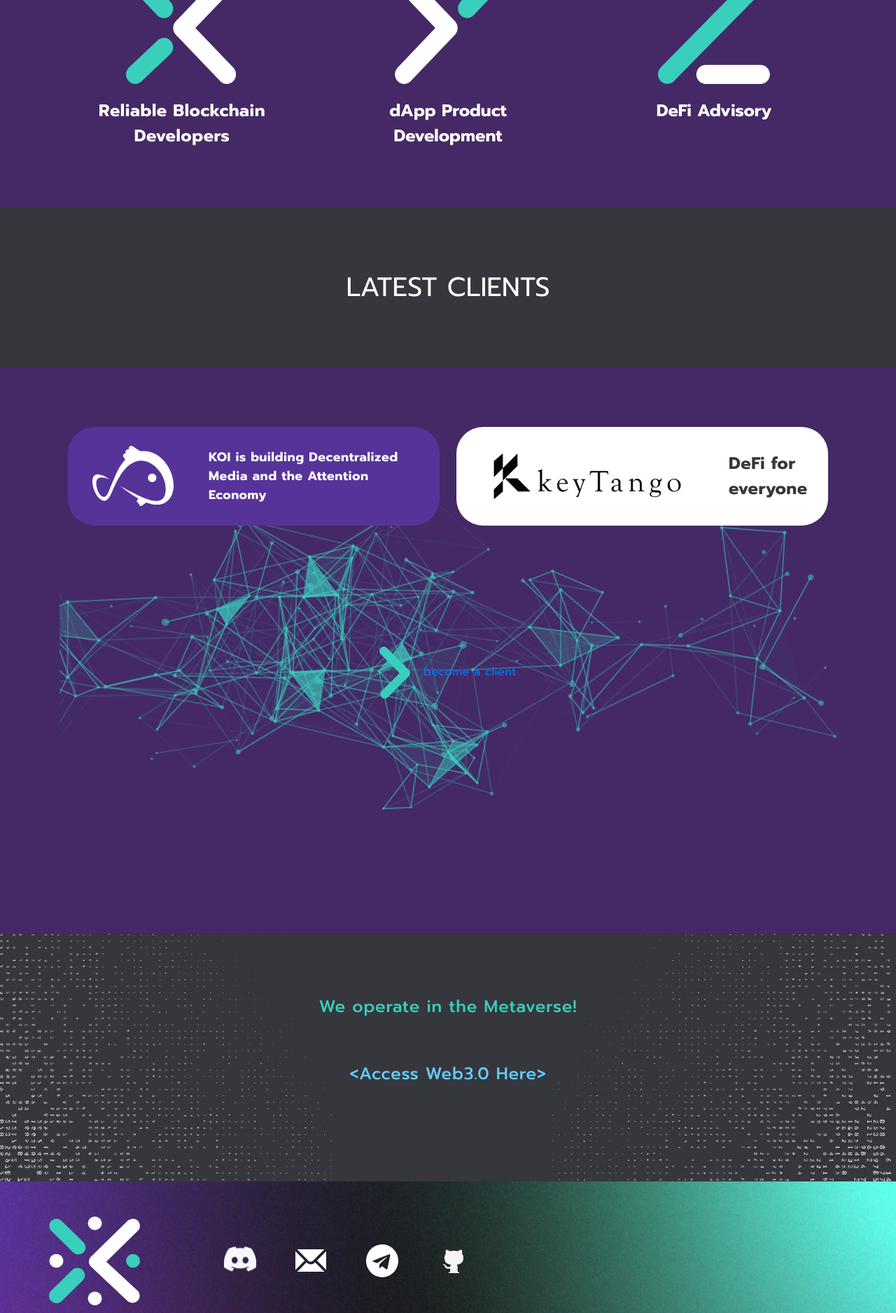
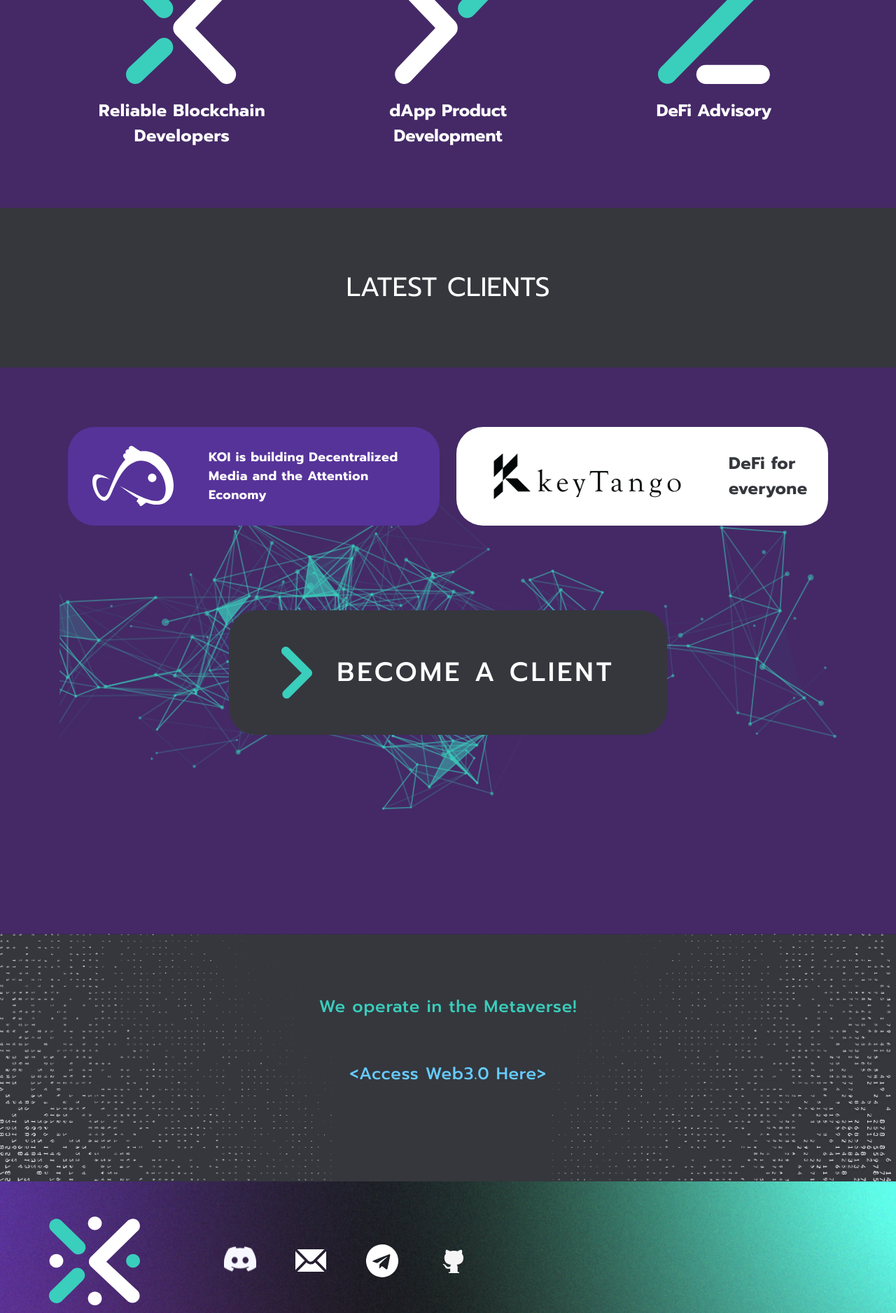
Before and after one commit to technology-xyz/new-site, a Jekyll site: the page built from index.html, in a window 1280 px wide. Shown: the part 908-2784 px from the top of the page at 70% size. Built offline with Jekyll 4.4.1, drawn with Linux system fonts in a browser that asks for light colours.

Commit message:
Update sections.html

```diff
--- a/_includes/home/sections.html
+++ b/_includes/home/sections.html
@@ -60,7 +60,7 @@
       </div>
       <div class="become-container">
         <a
-          class="become-client-area"
+          class="become-clinet-area"
           href="https://forms.gle/45krSLT2DYKw1jqN6"
           target="_blank"
         >
```
